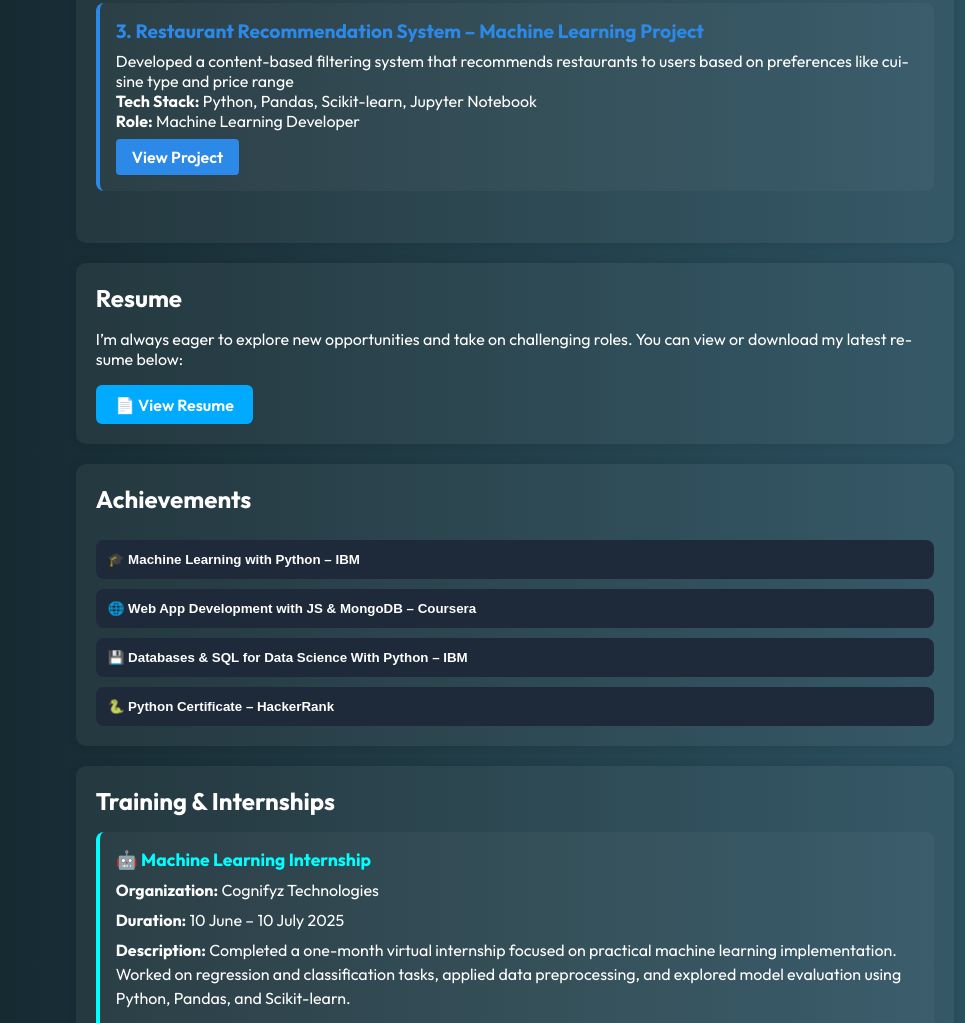
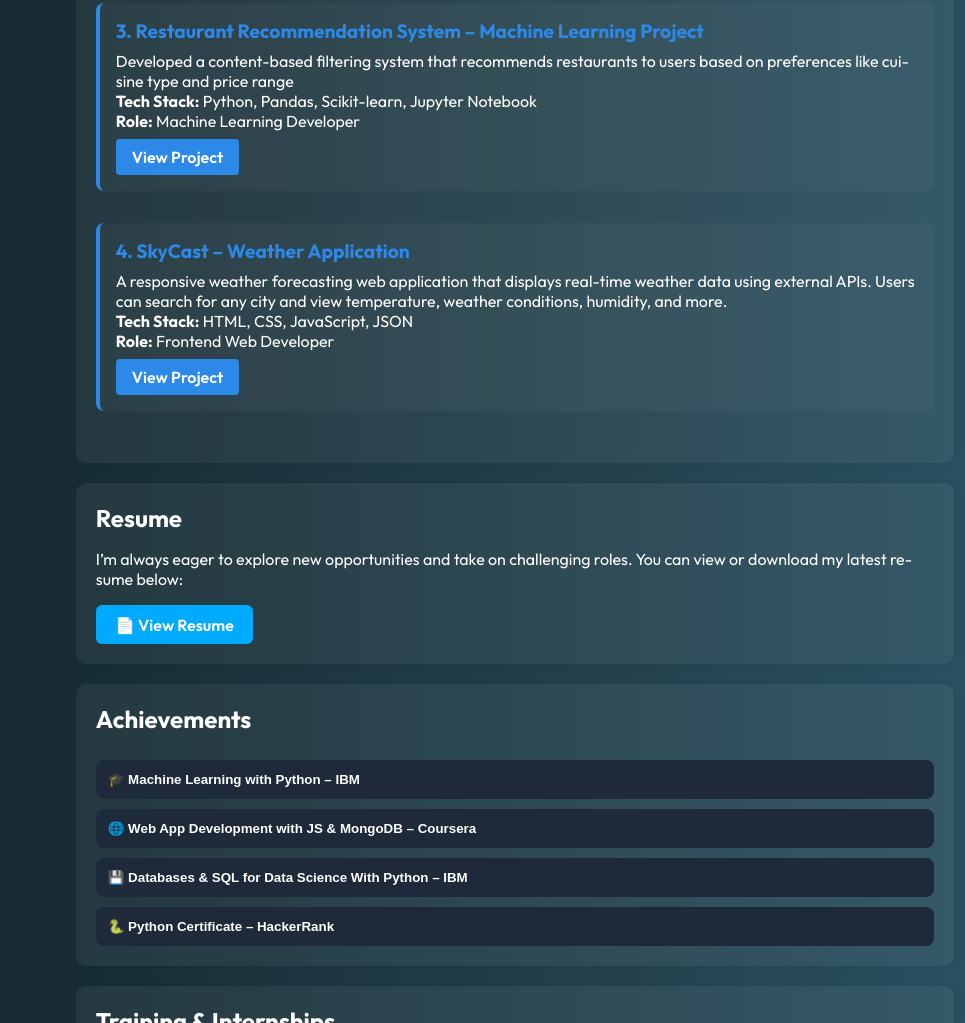
Before and after one commit to Kapil-Saikia/kapil-portfolio, a website: page index.html in a window 1280 px wide. Shown: the part 1071-2094 px from the top of the page, without its empty margins (245-1210 px from the left). Drawn offline with Linux system fonts and the light colour scheme.

Commit message:
Add files via upload

```diff
--- a/index.html
+++ b/index.html
@@ -108,6 +108,14 @@
     <p><strong>Role:</strong> Machine Learning Developer</p>
     <a href="https://github.com/Kapil-Saikia/Restaurant-Recommendation-System" target="_blank" class="btn">View Project</a>
   </div>
+  <div class="project">
+  <h4>4. SkyCast – Weather Application</h4>
+  <p>A responsive weather forecasting web application that displays real-time weather data using external APIs. Users can search for any city and view temperature, weather conditions, humidity, and more.</p>
+  <p><strong>Tech Stack:</strong> HTML, CSS, JavaScript, JSON</p>
+  <p><strong>Role:</strong> Frontend Web Developer</p>
+  <a href="https://github.com/Kapil-Saikia/Weather_App-SkyCast" target="_blank" class="btn">View Project</a>
+</div>
+
 
 </section>
 
```
